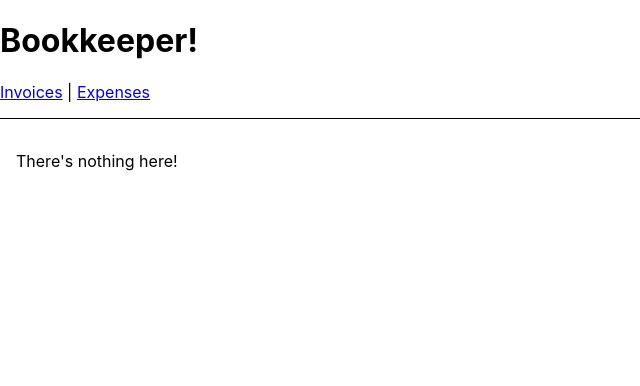
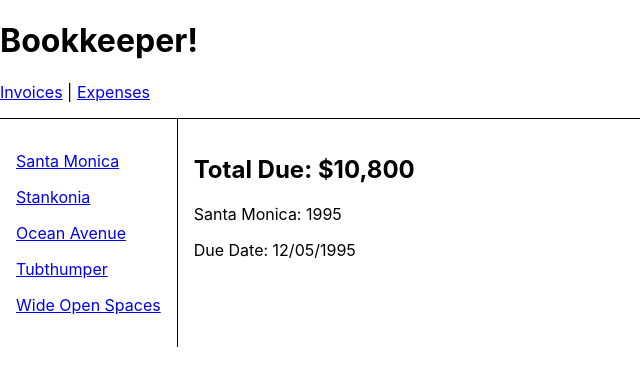
Before and after one commit to Austinmcmaster/React-Router-Tutorial, a React (Create React App) app in the folder router-tutorial/: page /invoices/1995 in a window 1280 px wide. Shown: the top 386 px of the page, without its empty margins (0-640 px from the left). Built offline with nearby package versions, Linux system fonts and the light colour scheme.

Commit message:
Adding URL Reading Params

```diff
--- a/router-tutorial/src/data.js
+++ b/router-tutorial/src/data.js
@@ -34,3 +34,9 @@
   export function getInvoices() {
     return invoices;
   }
+
+  export function getInvoice(number) {
+    return invoices.find(
+      (invoice) => invoice.number === number
+    )
+  }
--- a/router-tutorial/src/index.js
+++ b/router-tutorial/src/index.js
@@ -6,6 +6,7 @@
 import {BrowserRouter, Routes,Route,} from 'react-router-dom'
 import Expenses from './routes/expenses';
 import Invoices from './routes/invoices';
+import Invoice from './routes/invoice';
 
 const root = ReactDOM.createRoot(document.getElementById('root'));
 root.render(
@@ -13,7 +14,9 @@
   <Routes>
     <Route path = "/" element = {<App/>}>
       <Route path = "expenses" element = {<Expenses/>} />
-      <Route path = "invoices" element = {<Invoices/>} />
+      <Route path = "invoices" element = {<Invoices/>}>
+        <Route path = ":invoiceId" element = {<Invoice/>} />
+      </Route>
       <Route path ="*" element = {<main style={{padding : "1rem"}}>
       <p>There's nothing here!</p>
       </main>}
--- /dev/null
+++ b/router-tutorial/src/routes/invoice.jsx
@@ -0,0 +1,17 @@
+import { useParams } from "react-router-dom";
+import { getInvoice } from "../data";
+
+export default function Invoice() {
+    let params = useParams();
+    let invoice = getInvoice(parseInt(params.invoiceId,10))
+
+    return (
+        <main style={{ padding: "1rem" }}>
+          <h2>Total Due: {invoice.amount}</h2>
+          <p>
+            {invoice.name}: {invoice.number}
+          </p>
+          <p>Due Date: {invoice.due}</p>
+        </main>
+      );
+    }
--- a/router-tutorial/src/routes/invoices.jsx
+++ b/router-tutorial/src/routes/invoices.jsx
@@ -1,4 +1,4 @@
-import { Link } from "react-router-dom";
+import { Link, Outlet } from "react-router-dom";
 import { getInvoices } from "../data";
 
 export default function Invoices() {
@@ -21,6 +21,7 @@
           </Link>
         ))}
       </nav>
+      <Outlet />
     </div>
   );
 }
```
